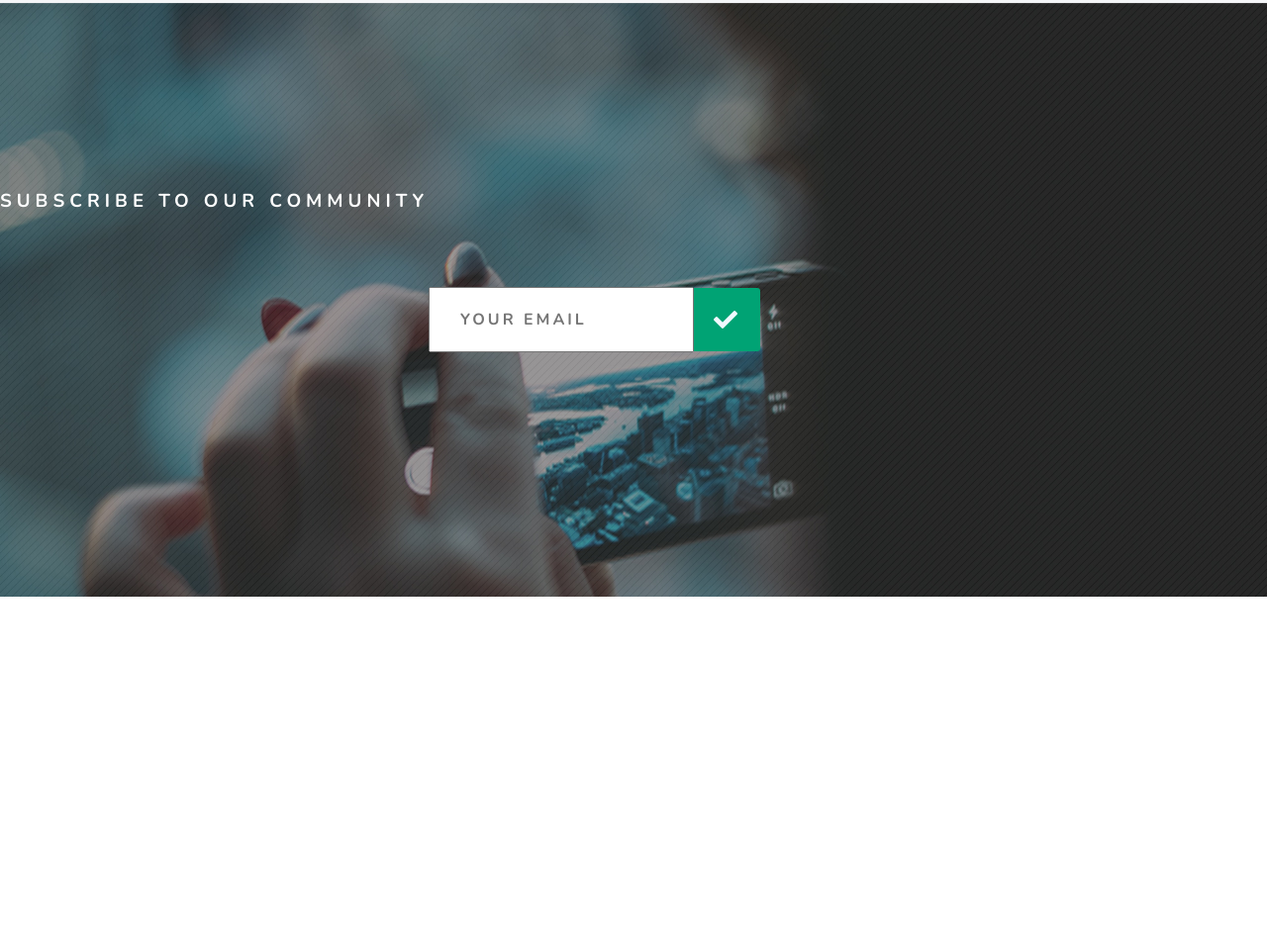
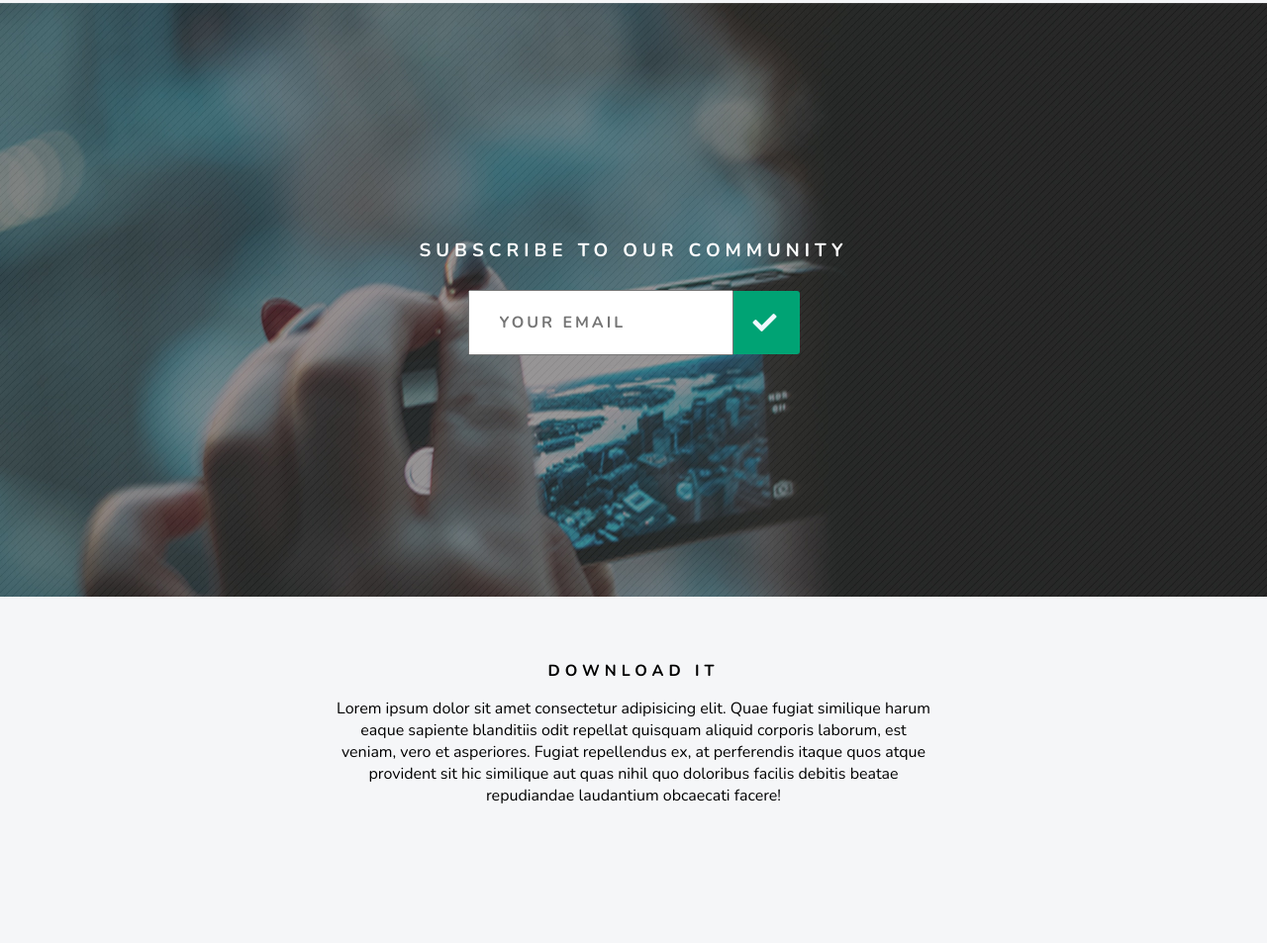
Before and after one commit to iknahar/photoapp, a plain HTML site: page index.html in a window 1280 px wide. Shown: the part 2119-3072 px from the top of the page at 99% size. Before the commit the page ends 2722 px from the top, so only its background shows below. Drawn offline with nearby package versions, Linux system fonts and the light colour scheme.

Commit message:
download

```diff
--- a/index.html
+++ b/index.html
@@ -107,6 +107,14 @@
         </div>
     </div>
 
+    <div class="download">
+        <h2>download it</h2>
+        <p>Lorem ipsum dolor sit amet consectetur adipisicing elit. Quae fugiat similique harum eaque sapiente
+            blanditiis odit repellat quisquam aliquid corporis laborum, est veniam, vero et asperiores. Fugiat
+            repellendus ex, at perferendis itaque quos atque provident sit hic similique aut quas nihil quo doloribus
+            facilis debitis beatae repudiandae laudantium obcaecati facere!</p>
+    </div>
+
 
 
 </body>
--- a/style.css
+++ b/style.css
@@ -143,15 +143,18 @@ h2 {
   background-size: cover;
   height: 600px;
   display: flex;
+  align-items: center;
+  flex-direction: column;
 }
 
 .subscribe h3 {
-  padding-top: 200px;
+  padding-top: 250px;
   margin: 0;
   color: #ffffff;
   line-height: 0em;
   font-weight: bold;
   letter-spacing: 5px;
+  text-align: center;
 }
 
 .email {
@@ -187,3 +190,22 @@ h2 {
   font-size: 24px;
   padding: 20px;
 }
+
+.download {
+  height: 300px;
+  background-color: #f5f6f8;
+  padding-top: 50px;
+}
+
+.download p {
+  width: 600px;
+  text-align: center;
+  margin-left: auto;
+  margin-right: auto;
+}
+
+.download h2 {
+  text-align: center;
+  color: black;
+  font-family: "nunito";
+}
```
